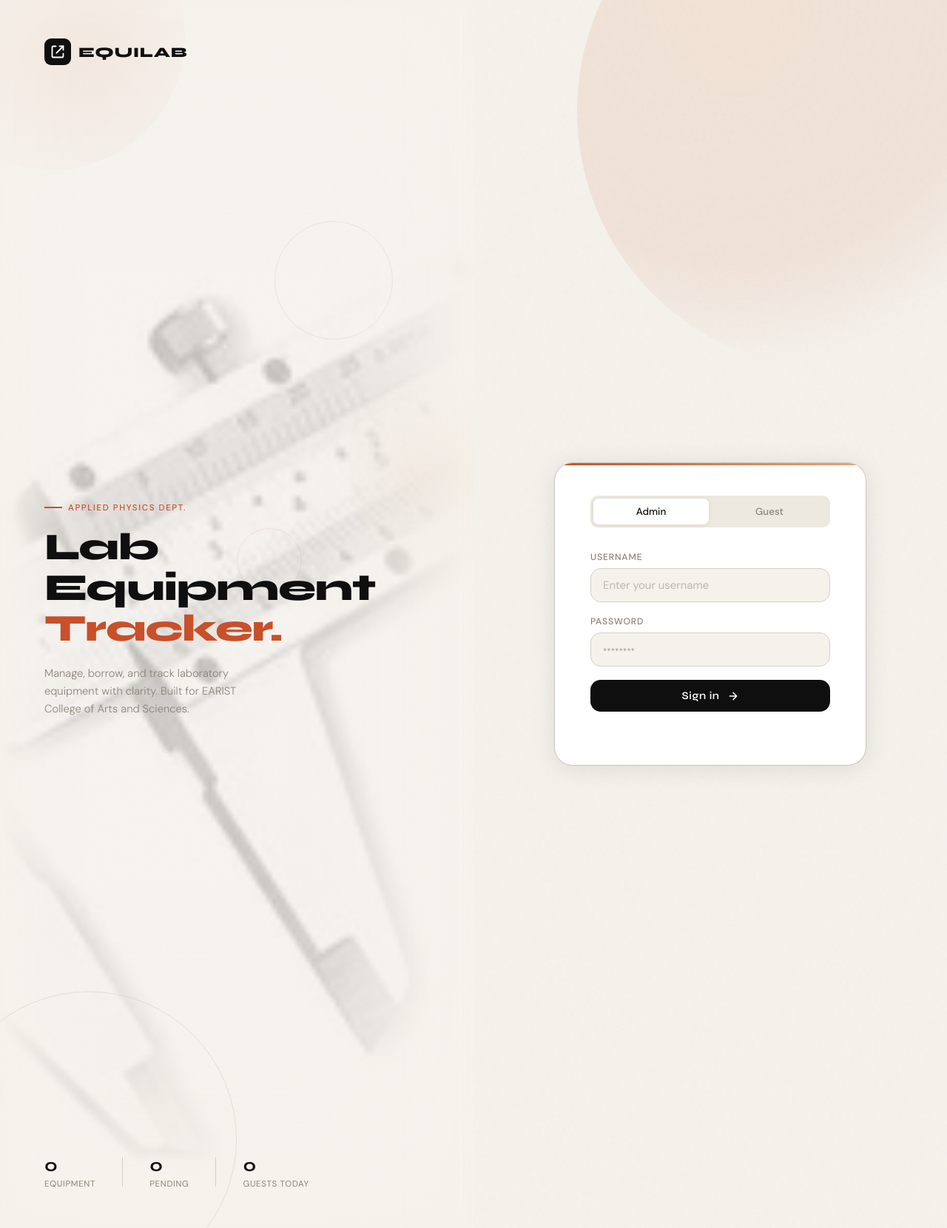
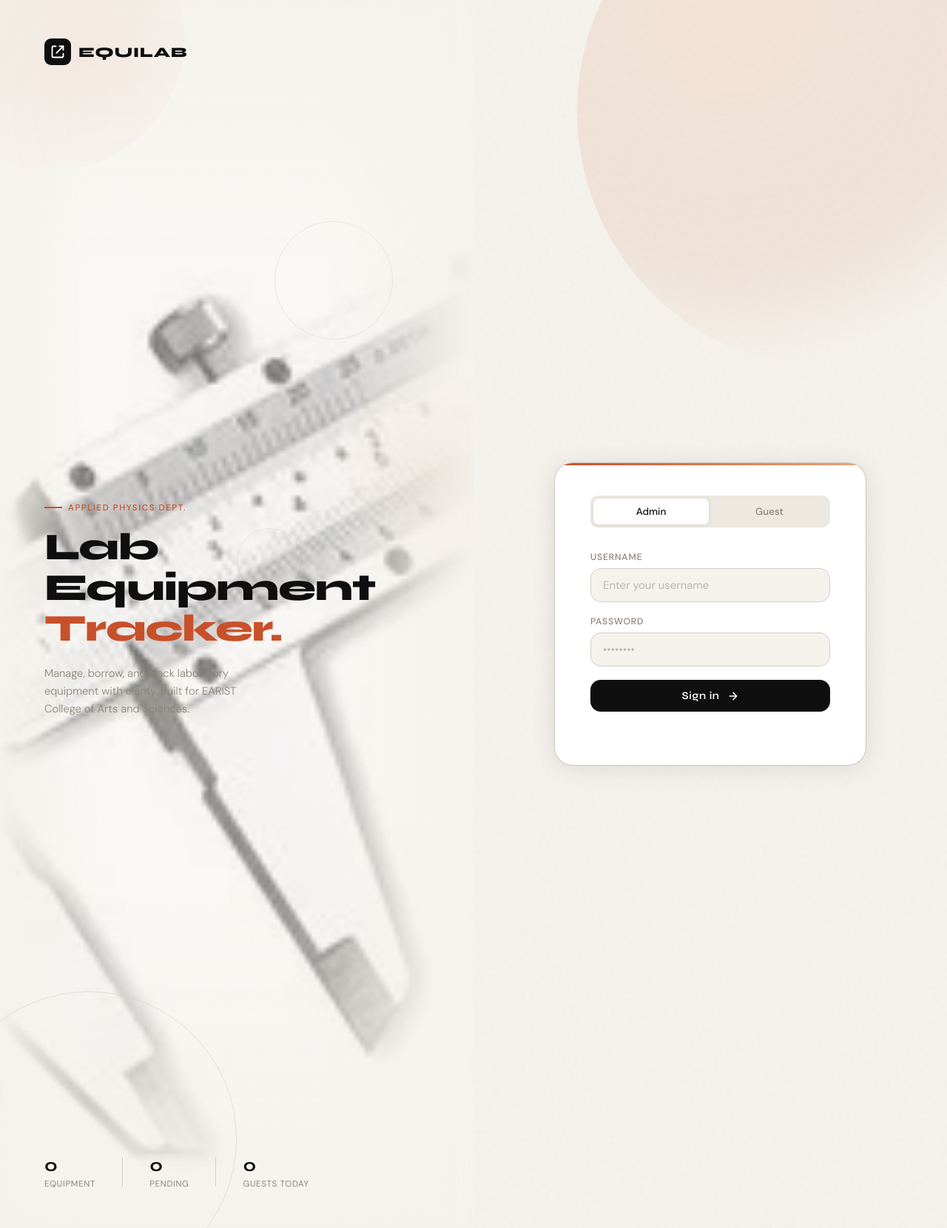
Before and after one commit to MarkUy0526/LabTracker, a PHP site: page /login.php in a window 1280 px wide. Shown: the whole page at 74% size. Run offline with PHP 8.4, Linux system fonts and the light colour scheme; data that the repository does not hold is empty.

Commit message:
mark/fixing-signature

```diff
--- a/login.php
+++ b/login.php
@@ -11,7 +11,7 @@ session_destroy();
    ════════════════════════════════════════════════════════════════ */
 $slideImages = [
     'images/anoto.jpg',
-    'images/menace.jpg',
+    'images/piece.jpg',
     'images/ackshwalli.jpg',
     'images/slide4.jpg',
     'images/slide5.jpg',
@@ -148,7 +148,7 @@ $slideImages = [
       width: 100%; height: 100%;
       object-fit: cover; object-position: center;
       display: block;
-      opacity: 0.20;
+      opacity: 0.50;
       -webkit-user-drag: none;
     }
 
```
Also changed, not shown: images/piece.jpg (added).
